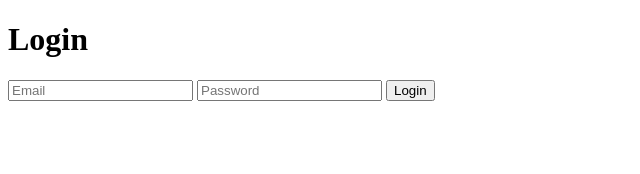
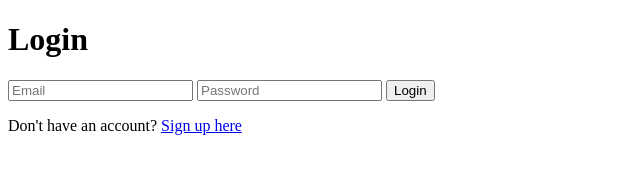
Before and after one commit to KryptosNite/Stream, a plain HTML site: page login.html in a window 1280 px wide. Shown: the whole page, without its empty margins (0-640 px from the left). Drawn offline with Linux system fonts and the light colour scheme.

Commit message:
Update login.html

```diff
--- a/login.html
+++ b/login.html
@@ -7,12 +7,15 @@
 </head>
 <body>
 <h1>Login</h1>
+
 <form id="loginForm">
   <input type="email" id="email" placeholder="Email" required>
   <input type="password" id="password" placeholder="Password" required>
   <button type="submit">Login</button>
 </form>
+
 <p id="message"></p>
+<p>Don't have an account? <a href="index.html">Sign up here</a></p>
 
 <script>
 document.getElementById('loginForm').addEventListener('submit', async (e) => {
@@ -25,11 +28,12 @@ document.getElementById('loginForm').addEventListener('submit', async (e) => {
     headers: {'Content-Type': 'application/json'},
     body: JSON.stringify({ email, password })
   });
+
   const data = await res.json();
   document.getElementById('message').innerText = data.message;
 
   if (data.success) {
-    // Save a simple session flag
+    // Save login session
     localStorage.setItem('loggedIn', 'true');
     window.location.href = 'streams.html';
   }
```
